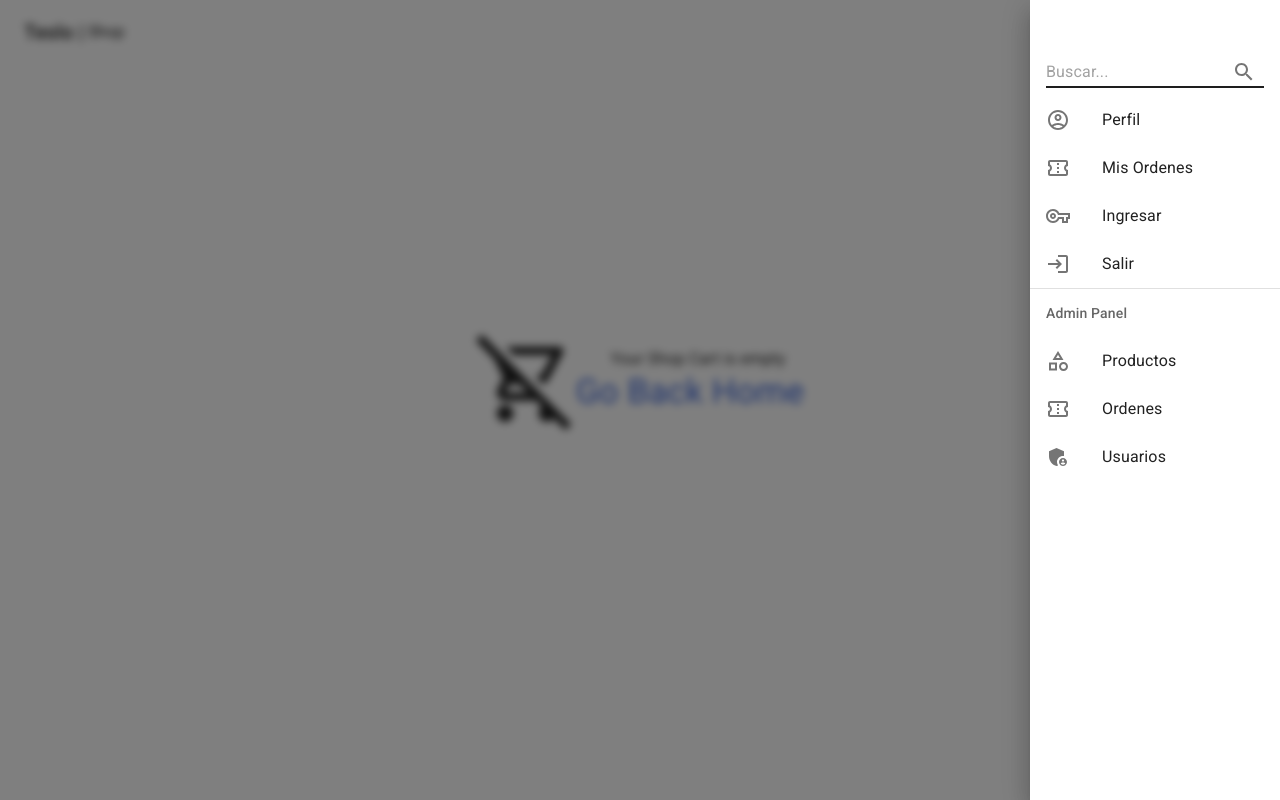
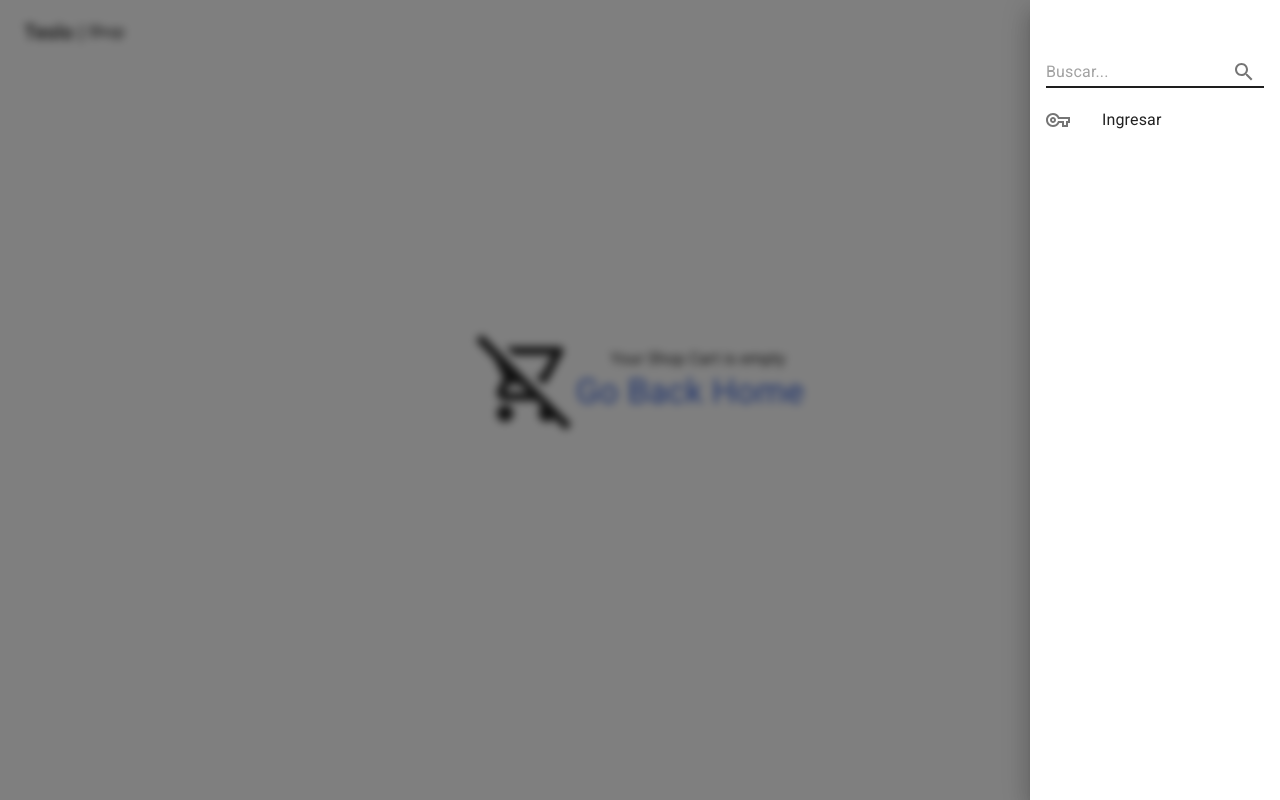
Before and after one commit to eacz/shop-nextjs, a Next.js app: page /cart/empty in a window 1280 px wide. Both pictures are taken after a click on the button "Menu". Built offline with nearby package versions, Linux system fonts and the light colour scheme.

Commit message:
show sidemenus options based on user status (isLoggedIn, isAdmin)

```diff
--- a/src/components/ui/SideMenu.tsx
+++ b/src/components/ui/SideMenu.tsx
@@ -26,12 +26,15 @@ import {
   SearchOutlined,
   VpnKeyOutlined,
 } from '@mui/icons-material'
-import { UiContext } from '@/context'
+import { AuthContext, UiContext } from '@/context'
 
 const SideMenu = () => {
+  const [searchTerm, setSearchTerm] = useState('')
+  const { push } = useRouter()
   const { isMenuOpen, toggleMenu } = useContext(UiContext)
-  const { push } = useRouter()
-  const [searchTerm, setSearchTerm] = useState('')
+
+  const { user, isLoggedIn } = useContext(AuthContext)
+  const isAdmin = !!(user && user.role === 'admin')
 
   const navigateTo = (route: string) => {
     push(route)
@@ -71,19 +74,37 @@ const SideMenu = () => {
             />
           </ListItem>
 
-          <ListItem button>
+          {isLoggedIn ? (
+            <>
+              <ListItemButton>
                 <ListItemIcon>
                   <AccountCircleOutlined />
                 </ListItemIcon>
                 <ListItemText primary={'Perfil'} />
-          </ListItem>
+              </ListItemButton>
 
-          <ListItem button>
+              <ListItemButton>
                 <ListItemIcon>
                   <ConfirmationNumberOutlined />
                 </ListItemIcon>
                 <ListItemText primary={'Mis Ordenes'} />
-          </ListItem>
+              </ListItemButton>
+
+              <ListItemButton>
+                <ListItemIcon>
+                  <LoginOutlined />
+                </ListItemIcon>
+                <ListItemText primary={'Salir'} />
+              </ListItemButton>
+            </>
+          ) : (
+            <ListItemButton>
+              <ListItemIcon>
+                <VpnKeyOutlined />
+              </ListItemIcon>
+              <ListItemText primary={'Ingresar'} />
+            </ListItemButton>
+          )}
 
           <ListItemButton
             onClick={() => navigateTo('/category/men')}
@@ -115,21 +136,9 @@ const SideMenu = () => {
             <ListItemText primary={'Niños'} />
           </ListItemButton>
 
-          <ListItem button>
-            <ListItemIcon>
-              <VpnKeyOutlined />
-            </ListItemIcon>
-            <ListItemText primary={'Ingresar'} />
-          </ListItem>
-
-          <ListItem button>
-            <ListItemIcon>
-              <LoginOutlined />
-            </ListItemIcon>
-            <ListItemText primary={'Salir'} />
-          </ListItem>
-
           {/* Admin */}
+          {isAdmin && (
+            <>
               <Divider />
               <ListSubheader>Admin Panel</ListSubheader>
 
@@ -152,6 +161,8 @@ const SideMenu = () => {
                 </ListItemIcon>
                 <ListItemText primary={'Usuarios'} />
               </ListItem>
+            </>
+          )}
         </List>
       </Box>
     </Drawer>
--- a/src/interfaces/user.ts
+++ b/src/interfaces/user.ts
@@ -3,7 +3,7 @@ export interface IUser {
   name: string
   email: string
   password?: string
-  role: string
+  role: 'admin' | 'client'
   createdAt?: string
   updatedAt?: string
 }
```
Lines whose indentation alone changed are shown as unchanged.
